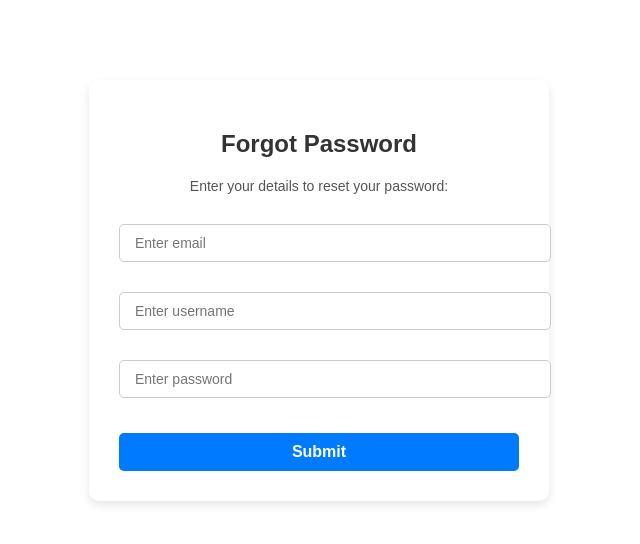
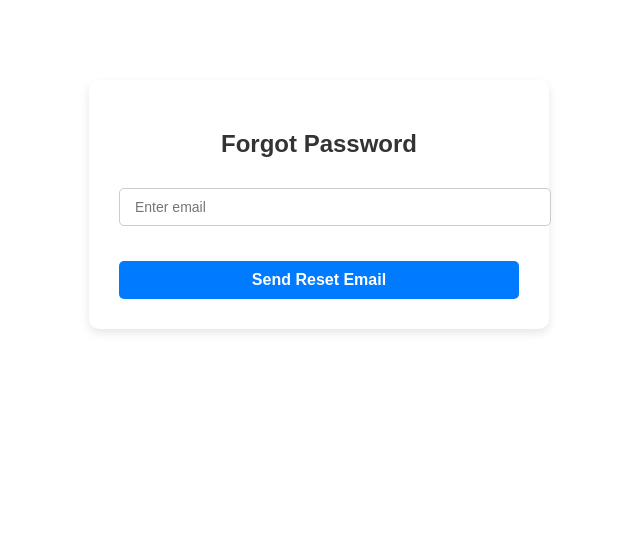
Before and after one commit to MOHAMMEDIRFAN554/garage_pulse_ui, a React (Vite) app: page /forgot-password in a window 1280 px wide. Shown: the top 544 px of the page, without its empty margins (321-961 px from the left). Built offline with nearby package versions, Linux system fonts and the light colour scheme.

Commit message:
integration of api forgot pass

```diff
--- a/src/component/ForgotPassword/ForgotPassword.jsx
+++ b/src/component/ForgotPassword/ForgotPassword.jsx
@@ -1,43 +1,124 @@
 import React, { useState } from "react";
+import axios from "axios";
+import { useNavigate } from "react-router-dom";
 import "./ForgotPassword.css";
 
 function ForgotPassword() {
-  const [username, setUsername] = useState("");
-  const [password, setPassword] = useState("");
   const [email, setEmail] = useState("");
+  const [newPassword, setNewPassword] = useState("");
+  const [confirmPassword, setConfirmPassword] = useState("");
+
+  const [token, setToken] = useState("");
+  const [message, setMessage] = useState("");
+  const [step, setStep] = useState(1);
+  const [loading, setLoading] = useState(false);
+  const [success, setSuccess] = useState(false);
+
+  const navigate = useNavigate();
+
+  const handleForgotPassword = async () => {
+    setMessage("");
+    if (!email) {
+      setMessage("Email is required");
+      return;
+    }
+
+    setLoading(true);
+    try {
+      const res = await axios.post(
+        "https://garage-pulse-api.onrender.com/auth/forgotpassword",
+        { email }
+      );
+      setToken(res.data.token);
+      setMessage("Email verified. Enter your new password.");
+      setStep(2);
+    } catch (err) {
+      setMessage(err.response?.data?.msg || "Something went wrong");
+    } finally {
+      setLoading(false);
+    }
+  };
+
+  const handleResetPassword = async () => {
+    setMessage("");
+
+    if (!newPassword || !confirmPassword) {
+      setMessage("Both password fields are required");
+      return;
+    }
+
+    if (newPassword !== confirmPassword) {
+      setMessage("Passwords do not match");
+      return;
+    }
+
+    setLoading(true);
+    try {
+      await axios.post(
+        "https://garage-pulse-api.onrender.com/auth/resetpassword",
+        { newPassword, confirmPassword },
+        {
+          headers: { Authorization: `Bearer ${token}` },
+        }
+      );
+
+      setSuccess(true);
+      setMessage("Password reset successfully! Redirecting to login...");
+      setTimeout(() => navigate("/login"), 2500);
+    } catch (err) {
+      setMessage(err.response?.data?.msg || "Reset failed");
+    } finally {
+      setLoading(false);
+    }
+  };
 
   return (
     <div className="forgot-container">
       <h2>Forgot Password</h2>
-      <p>Enter your details to reset your password:</p>
 
+      {message && <p className={success ? "success" : "error"}>{message}</p>}
+
+      {step === 1 && !success && (
+        <>
           <input
             type="email"
+            className="input"
             placeholder="Enter email"
             value={email}
             onChange={(e) => setEmail(e.target.value)}
-        className="input"
+            disabled={loading}
           />
+          <button className="btn" onClick={handleForgotPassword} disabled={loading}>
+            {loading ? "Sending..." : "Send Reset Email"}
+          </button>
+        </>
+      )}
 
-
-      <input
-        type="text"
-        placeholder="Enter username"
-        value={username}
-        onChange={(e) => setUsername(e.target.value)}
-        className="input"
-      />
-
+      {step === 2 && !success && (
+        <>
           <input
             type="password"
-        placeholder="Enter password"
-        value={password}
-        onChange={(e) => setPassword(e.target.value)}
+            placeholder="Enter new password"
+            value={newPassword}
+            onChange={(e) => setNewPassword(e.target.value)}
             className="input"
+            disabled={loading}
           />
+          <input
+            type="password"
+            placeholder="Confirm new password"
+            value={confirmPassword}
+            onChange={(e) => setConfirmPassword(e.target.value)}
+            className="input"
+            disabled={loading}
+          />
+          <button className="btn" onClick={handleResetPassword} disabled={loading}>
+            {loading ? "Resetting..." : "Reset Password"}
+          </button>
+        </>
+      )}
 
-
-      <button className="btn">Submit</button>
+      {success && <p className="success">Redirecting to login...</p>}
     </div>
   );
 }
```
Lines whose indentation alone changed are shown as unchanged.
